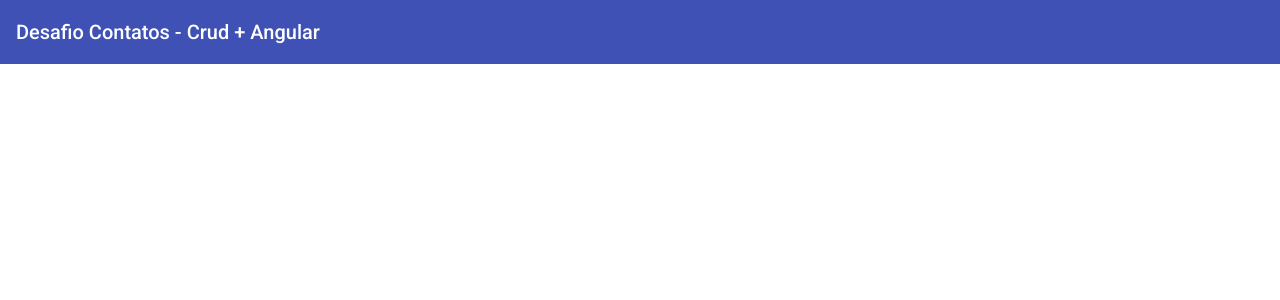
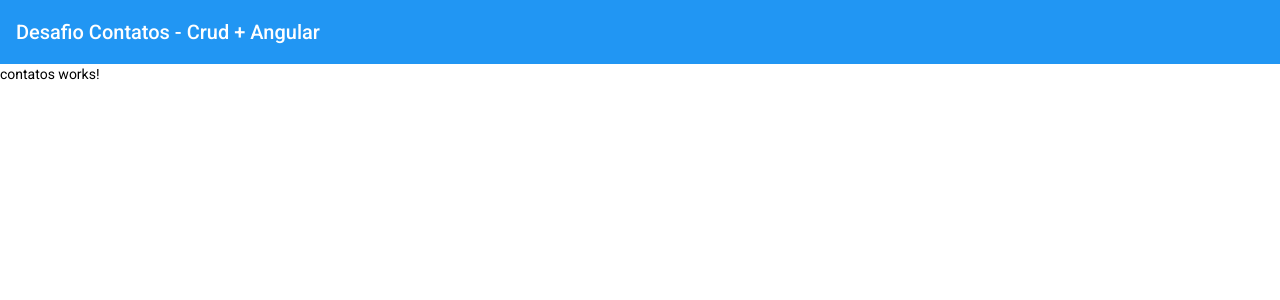
Before and after one commit to INatanDev/desafio-contato-angular, an Angular app: page /contatos in a window 1280 px wide. Before the commit this address led to /. Shown: the top 300 px of the page. Built offline with nearby package versions, Linux system fonts and the light colour scheme.

Commit message:
criadno palettas e mudando a cor do tollbar

```diff
--- a/src/app/app-routing.module.ts
+++ b/src/app/app-routing.module.ts
@@ -1,7 +1,12 @@
 import { NgModule } from '@angular/core';
 import { RouterModule, Routes } from '@angular/router';
 
-const routes: Routes = [];
+const routes: Routes = [
+  {path: '', pathMatch: 'full',redirectTo: 'contatos'},
+  {path: 'contatos',
+    loadChildren: () => import('./contatos/contatos.module').then(m => m.ContatosModule)
+  }
+];
 
 @NgModule({
   imports: [RouterModule.forRoot(routes)],
--- a/src/app/app.component.html
+++ b/src/app/app.component.html
@@ -1,3 +1,4 @@
 <mat-toolbar color = "primary">
   <span>Desafio Contatos - Crud + Angular</span>
 </mat-toolbar>
+<router-outlet></router-outlet>
--- /dev/null
+++ b/src/app/contatos/contatos/contatos.component.html
@@ -0,0 +1 @@
+<p>contatos works!</p>
--- /dev/null
+++ b/src/app/contatos/contatos/contatos.component.ts
@@ -0,0 +1,15 @@
+import { Component, OnInit } from '@angular/core';
+
+@Component({
+  selector: 'app-contatos',
+  templateUrl: './contatos.component.html',
+  styleUrls: ['./contatos.component.scss']
+})
+export class ContatosComponent implements OnInit {
+
+  constructor() { }
+
+  ngOnInit(): void {
+  }
+
+}
--- a/src/styles.scss
+++ b/src/styles.scss
@@ -1,4 +1,14 @@
 /* You can add global styles to this file, and also import other style files */
+@import '@angular/material/theming';
+@include mat-core();
+
+$custom-app-primary: mat-palette($mat-blue);
+$custom-app-sec: mat-palette($mat-indigo, A200, A400, 700);
+$custom-app-warn: mat-palette($mat-red);
+
+$custom-theme: mat-light-theme($custom-app-primary, $custom-app-sec, $custom-app-warn);
+
+@include angular-material-theme($custom-theme);
 
 html, body { height: 100%; }
 body { margin: 0; font-family: Roboto, "Helvetica Neue", sans-serif; }
```
Also changed, not shown: src/app/contatos/contatos-routing.module.ts (added, +14 -0 lines), src/app/contatos/contatos.module.ts (added, +17 -0 lines), src/app/contatos/contatos/contatos.component.scss (added), 1 other file (tests, documents, lock files or other folders).
